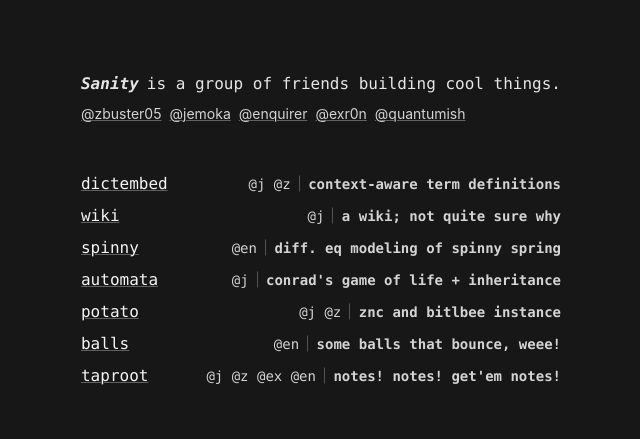
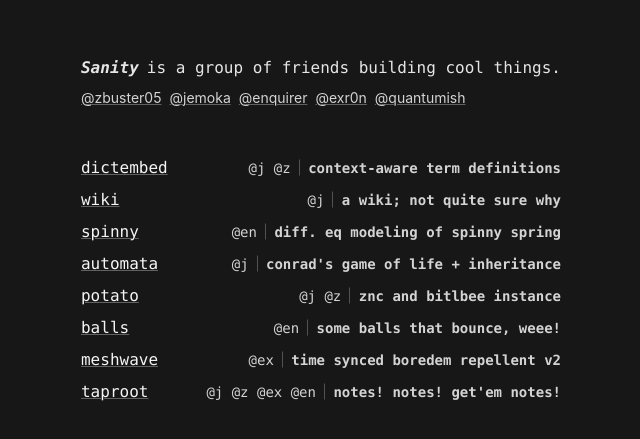
Before and after one commit to Jemoka/sanity, a React (Create React App) app: page / in a window 1280 px wide. Shown: the part 171-610 px from the top of the page, without its empty margins (319-959 px from the left). Built offline with nearby package versions, Linux system fonts and the light colour scheme.

Commit message:
UT: meshwave

```diff
--- a/src/App.js
+++ b/src/App.js
@@ -27,6 +27,9 @@ function App() {
 	    <a  href="https://balls.sanity.gq/" className="thing">
 		<a className="thing-title">balls</a> <span className="thing-desc"><span className="author">@en</span> some balls that bounce, weee!</span>
 	    </a >
+	    <a  href="http://meshwave.exr0n.com/" className="thing">
+		<a className="thing-title">meshwave</a> <span className="thing-desc"><span className="author">@ex</span> time synced boredem repellent v2</span>
+	    </a >
 	    <a href="https://taproot.sanity.gq/" className="thing">
 		<a  className="thing-title">taproot</a> <span className="thing-desc"><span className="author">@j @z @ex @en</span> notes! notes! get'em notes!</span>
 	    </a >
```
